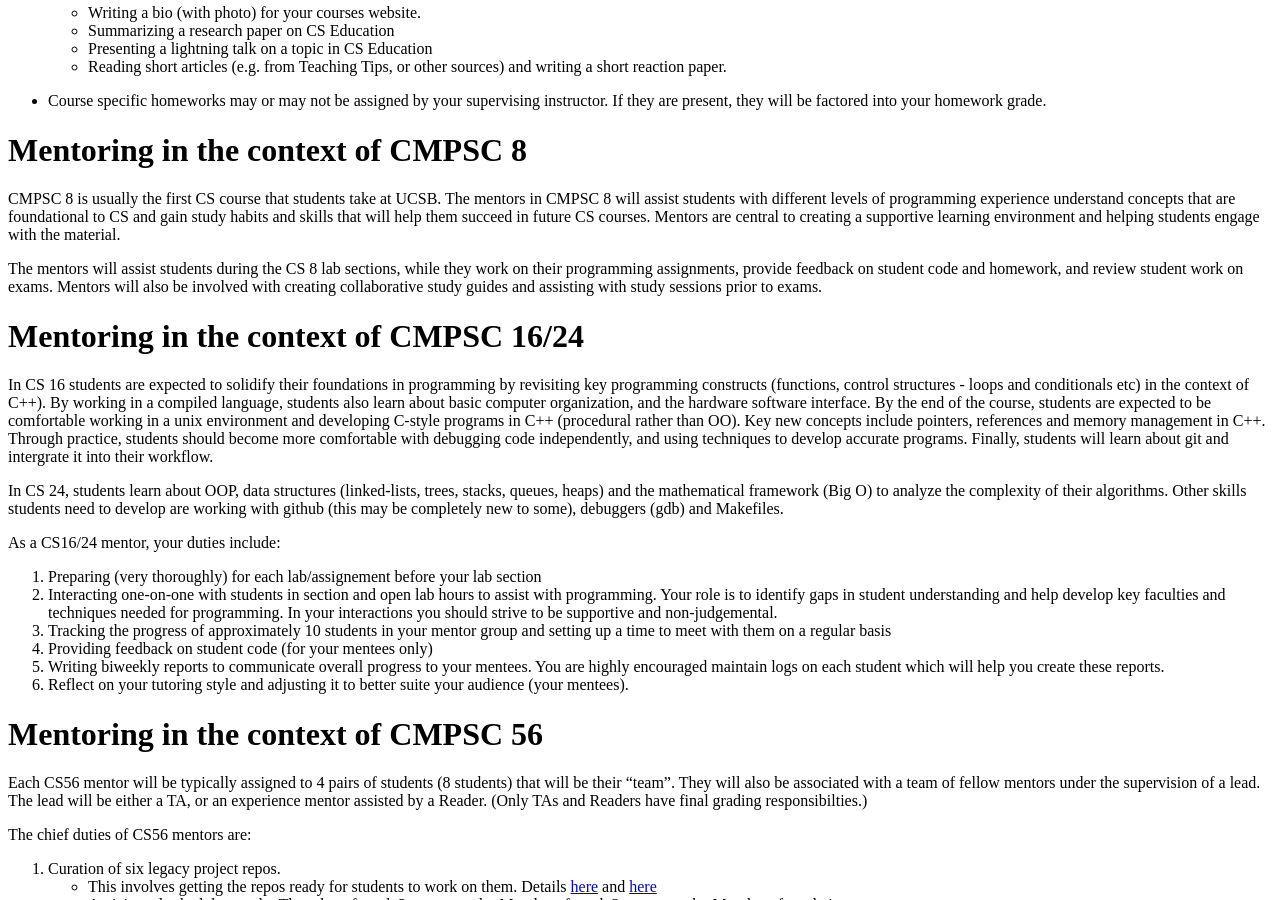
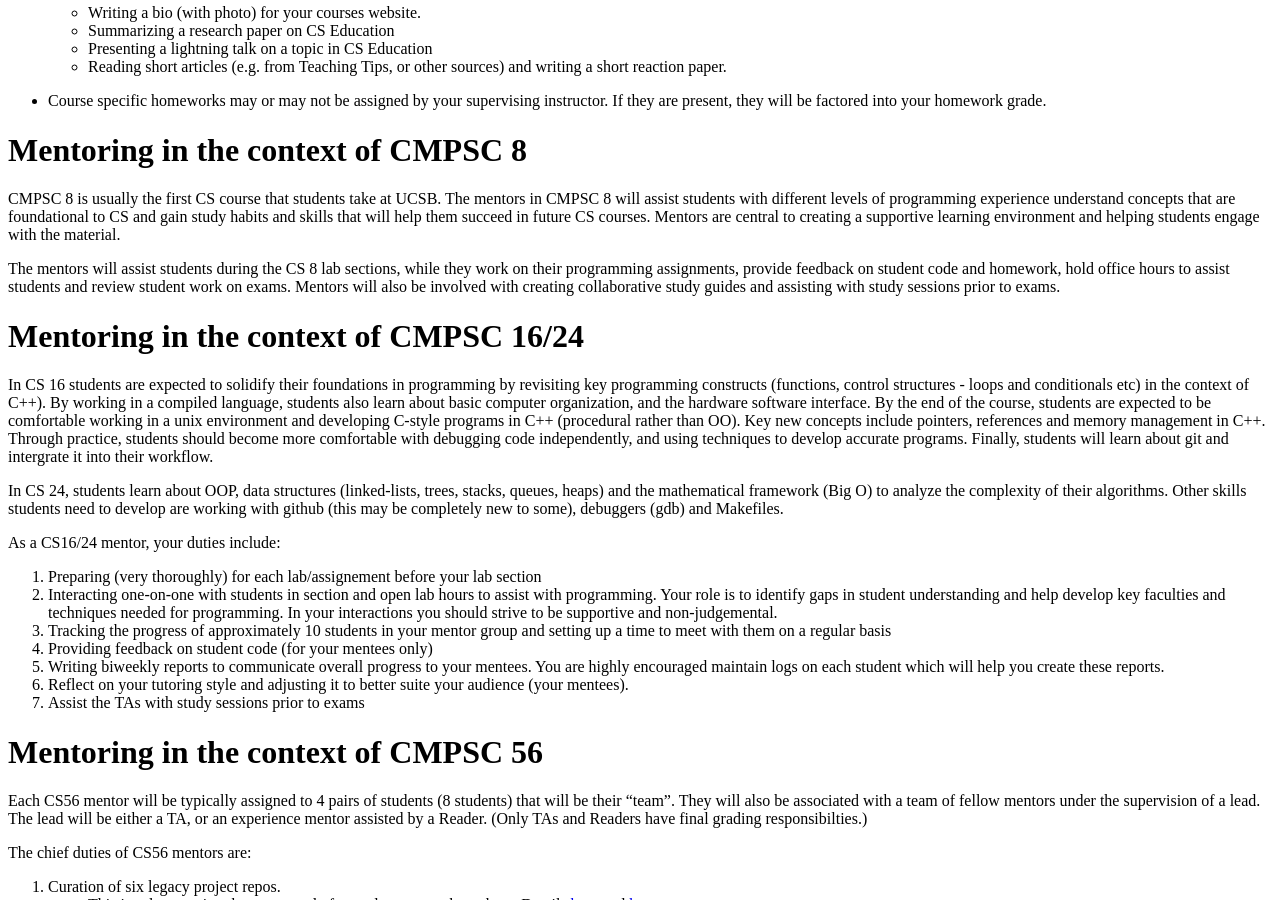
Before and after one commit to ucsb-cs190j-w18/ucsb-cs190j-w18.github.io, a Jekyll site: the page built from _info/syllabus.md, in a window 1280 px wide and 900 px high, scrolled down 2172 px. Built offline with Jekyll 4.4.1, drawn with Linux system fonts in a browser that asks for light colours.

Commit message:
Update syllabus.md

```diff
--- a/_info/syllabus.md
+++ b/_info/syllabus.md
@@ -103,7 +103,7 @@ They will be of two types:
 
 CMPSC 8 is usually the first CS course that students take at UCSB. The mentors in CMPSC 8 will assist students with different levels of programming experience understand concepts that are foundational to CS and gain study habits and skills that will help them succeed in future CS courses. Mentors are central to creating a supportive learning environment and helping students engage with the material.
 
-The mentors will assist students during the CS 8 lab sections, while they work on their programming assignments, provide feedback on student code and homework, and review student work on exams. Mentors will also be involved with creating collaborative study guides and assisting with study sessions prior to exams.
+The mentors will assist students during the CS 8 lab sections, while they work on their programming assignments, provide feedback on student code and homework, hold office hours to assist students and review student work on exams. Mentors will also be involved with creating collaborative study guides and assisting with study sessions prior to exams.
 
 # Mentoring in the context of CMPSC 16/24
 
@@ -119,6 +119,7 @@ As a CS16/24 mentor, your duties include:
 4. Providing feedback on student code (for your mentees only)
 5. Writing biweekly reports to communicate overall progress to your mentees. You are highly encouraged maintain logs on each student which will help you create these reports.
 6. Reflect on your tutoring style and adjusting it to better suite your audience (your mentees).
+7. Assist the TAs with study sessions prior to exams
 
 # Mentoring in the context of CMPSC 56
 
```
